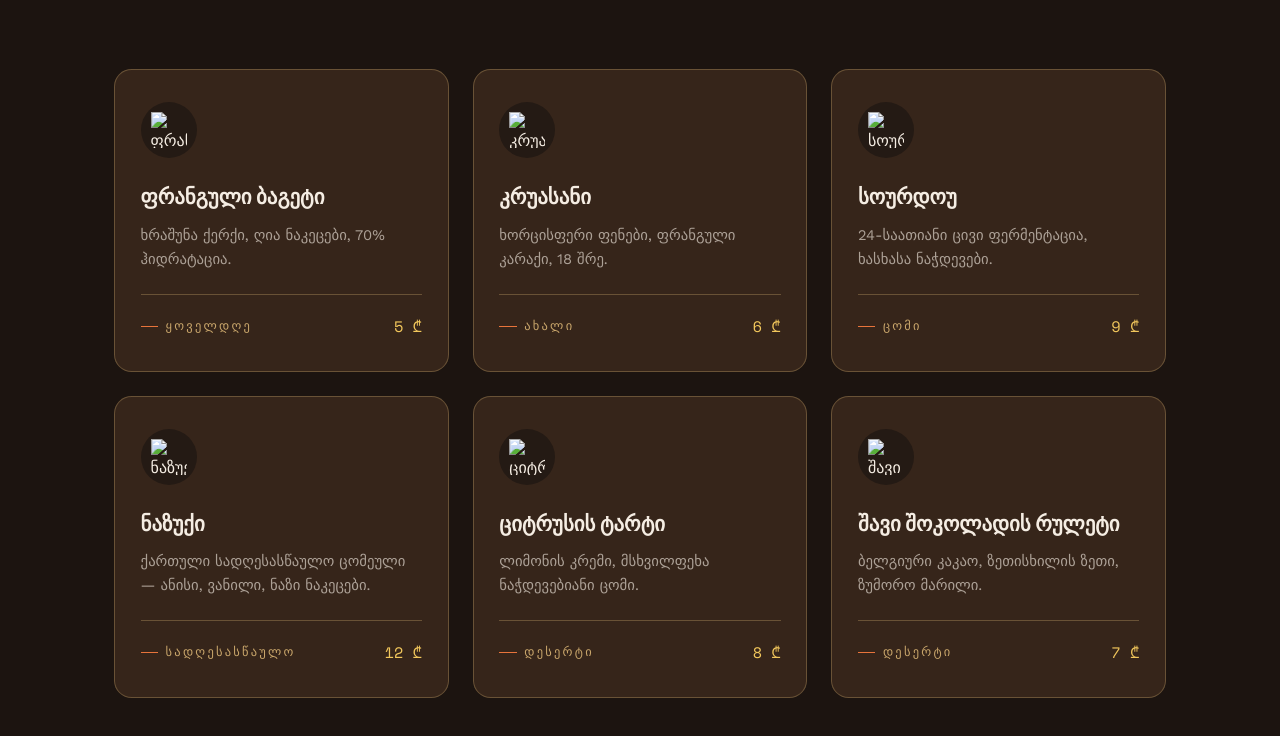
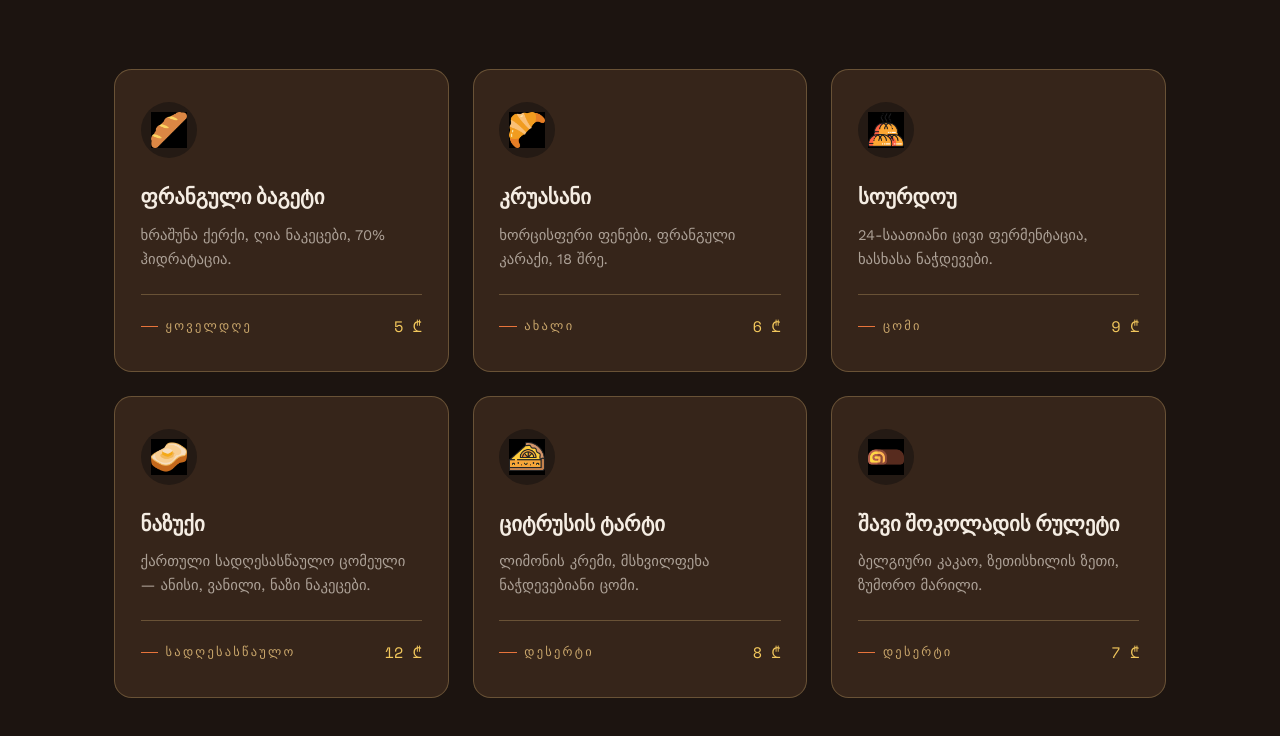
Before and after one commit to filfani/last-time, a plain HTML site: page index.html in a window 1280 px wide. Shown: the part 1865-2601 px from the top of the page. Drawn offline with nearby package versions, Linux system fonts and the light colour scheme.

Commit message:
last finish

```diff
--- a/index.html
+++ b/index.html
@@ -130,7 +130,7 @@
         <div class="menu-grid">
           <article class="card" data-reveal>
             <div class="card-icon">
-              <img src="./assets/icons/bread.png" alt="ფრანგული ბაგეტი" class="card-icon-img" />
+              <img src="./image/bread.png" alt="ფრანგული ბაგეტი" class="card-icon-img" />
             </div>
             <h3>ფრანგული ბაგეტი</h3>
             <p>ხრაშუნა ქერქი, ღია ნაკეცები, 70% ჰიდრატაცია.</p>
@@ -142,7 +142,7 @@
 
           <article class="card" data-reveal>
             <div class="card-icon">
-              <img src="./assets/icons/croissant.png" alt="კრუასანი" class="card-icon-img" />
+              <img src="./image/croissant.png" alt="კრუასანი" class="card-icon-img" />
             </div>
             <h3>კრუასანი</h3>
             <p>ხორცისფერი ფენები, ფრანგული კარაქი, 18 შრე.</p>
@@ -154,7 +154,7 @@
 
           <article class="card" data-reveal>
             <div class="card-icon">
-              <img src="./assets/icons/sourdough.png" alt="სოურდოუ" class="card-icon-img" />
+              <img src="./image/sourdough.png" alt="სოურდოუ" class="card-icon-img" />
             </div>
             <h3>სოურდოუ</h3>
             <p>24-საათიანი ცივი ფერმენტაცია, ხასხასა ნაჭდევები.</p>
@@ -166,7 +166,7 @@
 
           <article class="card" data-reveal>
             <div class="card-icon">
-              <img src="./assets/icons/butter-toast.png" alt="ნაზუქი" class="card-icon-img" />
+              <img src="./image/butter-toast.png" alt="ნაზუქი" class="card-icon-img" />
             </div>
             <h3>ნაზუქი</h3>
             <p>ქართული სადღესასწაულო ცომეული — ანისი, ვანილი, ნაზი ნაკეცები.</p>
@@ -178,7 +178,7 @@
 
           <article class="card" data-reveal>
             <div class="card-icon">
-              <img src="./assets/icons/tart.png" alt="ციტრუსის ტარტი" class="card-icon-img" />
+              <img src="./image/tart.png" alt="ციტრუსის ტარტი" class="card-icon-img" />
             </div>
             <h3>ციტრუსის ტარტი</h3>
             <p>ლიმონის კრემი, მსხვილფეხა ნაჭდევებიანი ცომი.</p>
@@ -190,7 +190,7 @@
 
           <article class="card" data-reveal>
             <div class="card-icon">
-              <img src="./assets/icons/chocolate-roll.png" alt="შავი შოკოლადის რულეტი" class="card-icon-img" />
+              <img src="./image/chocolate-roll.png" alt="შავი შოკოლადის რულეტი" class="card-icon-img" />
             </div>
             <h3>შავი შოკოლადის რულეტი</h3>
             <p>ბელგიური კაკაო, ზეთისხილის ზეთი, ზუმორო მარილი.</p>
```
